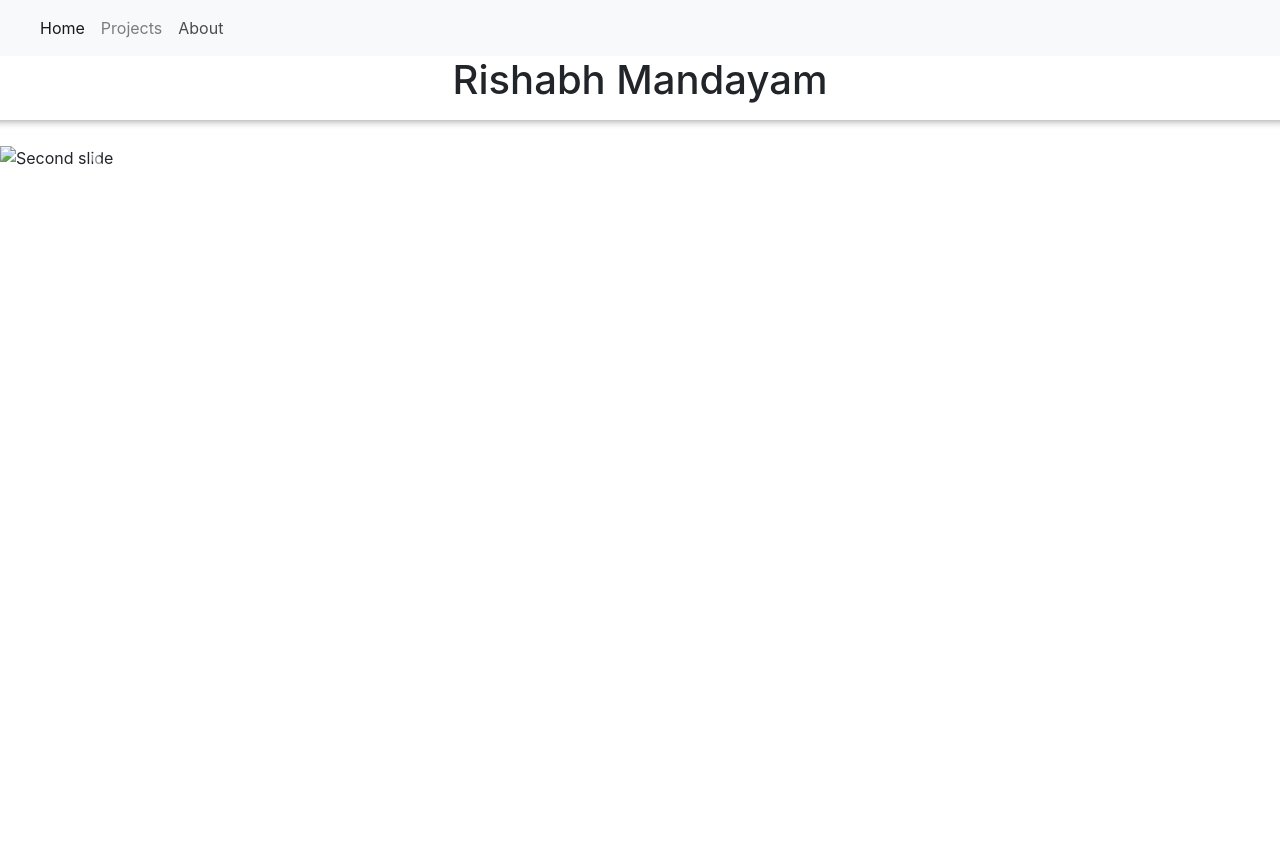
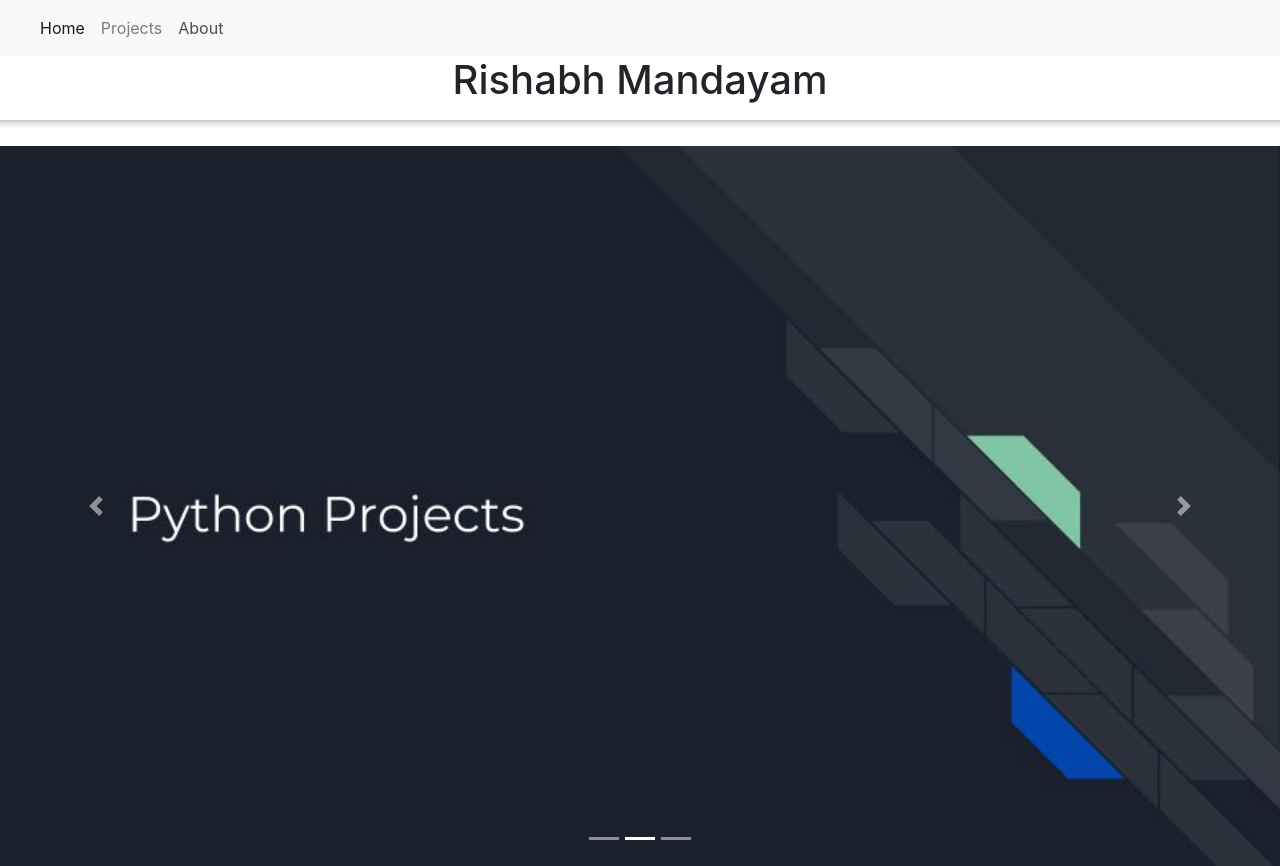
Before and after one commit to rishabhmandayam/rishabhmandayam.github.io, a plain HTML site: page index.html in a window 1280 px wide. Both pictures are taken after a click on the link "About". Before the commit the page ends 800 px from the top, so only its background shows below. Drawn offline with nearby package versions, Linux system fonts and the light colour scheme.

Commit message:
Added Image

```diff
--- a/index.html
+++ b/index.html
@@ -46,13 +46,13 @@
   </ol>
   <div class="carousel-inner">
     <div class="carousel-item active">
-      <img class="d-block w-100" src=".../800x400?auto=yes&bg=777&fg=555&text=First slide" alt="First slide">
+      <img class="d-block w-100" src="1.jpg" alt="First slide">
     </div>
     <div class="carousel-item">
-      <img class="d-block w-100" src=".../800x400?auto=yes&bg=666&fg=444&text=Second slide" alt="Second slide">
+      <img class="d-block w-100" src="1.jpg" alt="Second slide">
     </div>
     <div class="carousel-item">
-      <img class="d-block w-100" src=".../800x400?auto=yes&bg=555&fg=333&text=Third slide" alt="Third slide">
+      <img class="d-block w-100" src="1.jpg" alt="Third slide">
     </div>
   </div>
   <a class="carousel-control-prev" href="#carouselExampleIndicators" role="button" data-slide="prev">
```
Also changed, not shown: 1.jpg (added).
